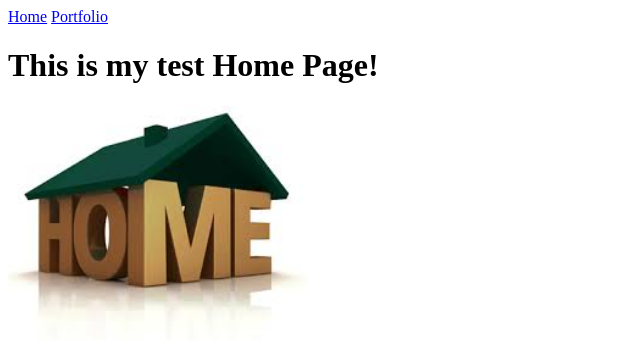
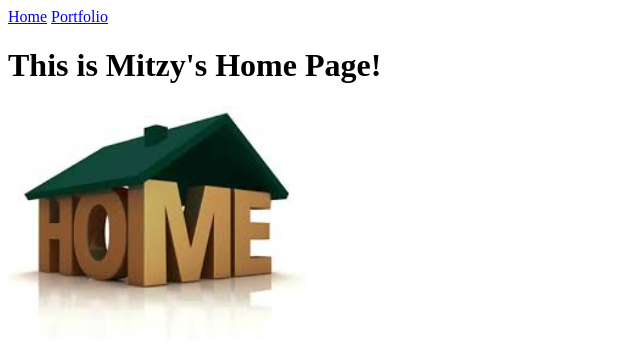
Before and after one commit to MAcevedo002/MAcevedo002.github.io, a plain HTML site: page my_website/index.html in a window 1280 px wide. Shown: the whole page, without its empty margins (0-640 px from the left). Drawn offline with Linux system fonts and the light colour scheme.

Commit message:
Changed the heading

```diff
--- a/my_website/index.html
+++ b/my_website/index.html
@@ -7,7 +7,7 @@
   <body>
     <a href="index.html">Home</a>
     <a href="portfolio.html">Portfolio</a>
-    <h1>This is my test Home Page!</h1>
+    <h1>This is Mitzy's Home Page!</h1>
     <img src="images/home.jpg" height="250">
   </body>
 </html>
```
